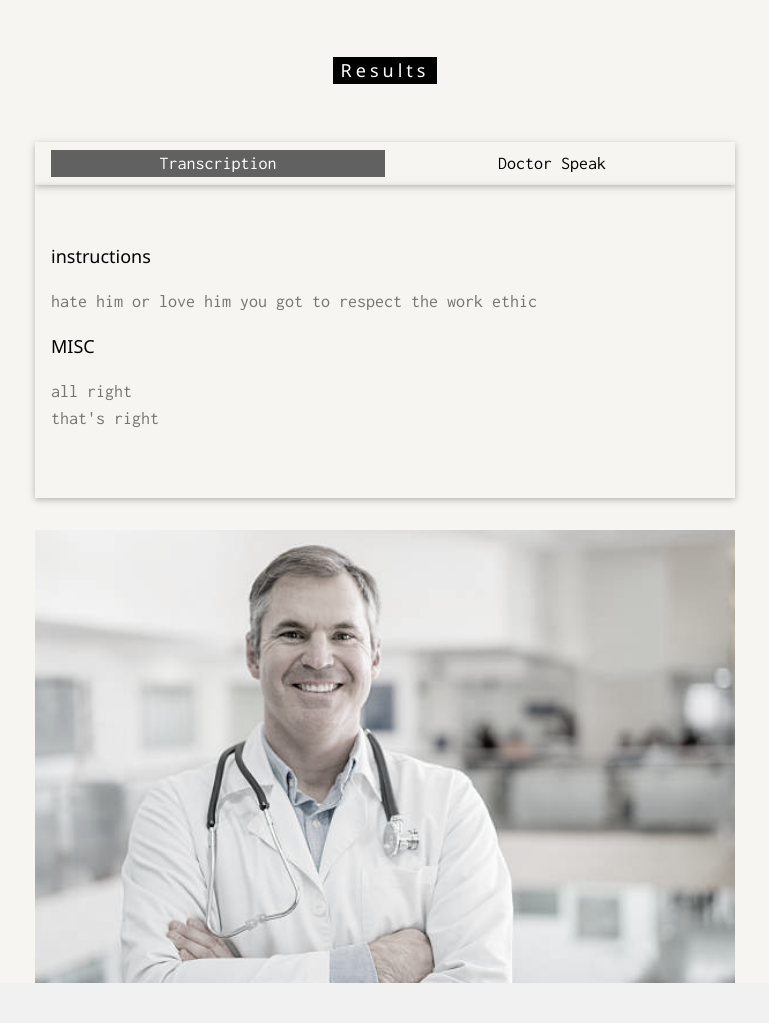
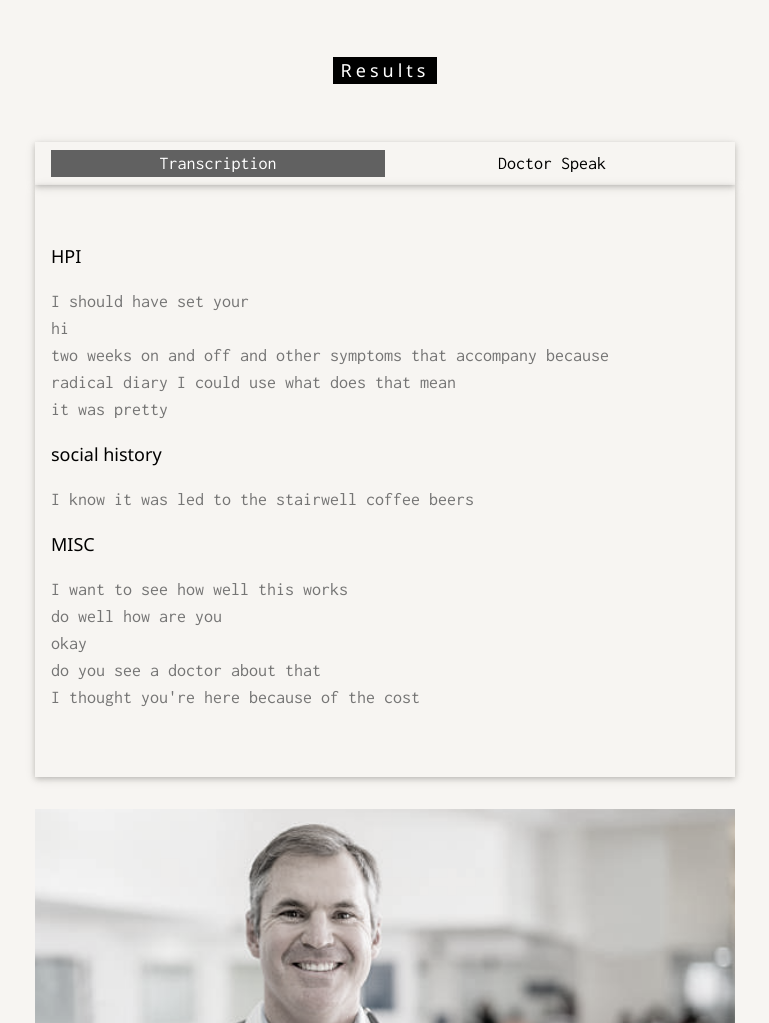
Before and after one commit to timothyjhurt/scriboto-app, a Flask app: template scriboto-app/templates/results.html in a window 1280 px wide. Shown: the part 601-1624 px from the top of the page, without its empty margins (255-1024 px from the left). Before the commit the page ends 1584 px from the top, so only its background shows below. Run offline with Flask 2, Linux system fonts and the light colour scheme; the template is opened without the code that fills it, so the values that code supplies are empty; some libraries are stand-ins or nearby versions.

```diff
--- a/scriboto-app/templates/results.html
+++ b/scriboto-app/templates/results.html
@@ -1,6 +1,6 @@
 <!DOCTYPE html>
 <html>
-<title>W3.CSS Template</title>
+<title>Scriboto Results</title>
 <meta charset="UTF-8">
 <meta name="viewport" content="width=device-width, initial-scale=1">
 <link rel="stylesheet" href="https://www.w3schools.com/w3css/4/w3.css">
@@ -57,10 +57,10 @@ body, html {
     </div>
 
     <div id="Transcription" class="w3-container menu w3-padding-48 w3-card">
-      <h5>instructions</h5><p class="w3-text-grey">hate him or love him you got to respect the work ethic</p><h5>MISC</h5><p class="w3-text-grey">all right <br> that's right</p>    </div>
+      <h5>HPI</h5><p class="w3-text-grey">I should have set your <br> hi <br> two weeks on and off and other symptoms that accompany because <br> radical diary I could use what does that mean <br> it was pretty</p><h5>social history</h5><p class="w3-text-grey">I know it was led to the stairwell coffee beers</p><h5>MISC</h5><p class="w3-text-grey">I want to see how well this works <br> do well how are you <br> okay <br> do you see a doctor about that <br> I thought you're here because of the cost</p>    </div>
 
     <div id="Doctor Speak" class="w3-container menu w3-padding-48 w3-card">
-    <h5>instructions</h5><p class="w3-text-grey">respect work</p><h5>MISC</h5><p class="w3-text-grey">right <br> right</p>    </div>
+    <h5>HPI</h5><p class="w3-text-grey">I set <br> two weeks symptoms <br> I use mean</p><h5>social history</h5><p class="w3-text-grey">I know coffee</p><h5>MISC</h5><p class="w3-text-grey">I want see well <br> well <br> see doctor <br> I thought cost</p>    </div>
     <img src="./static/onedoctor.png" style="width:100%;max-width:1000px;margin-top:32px;">
   </div>
 </div>
```
